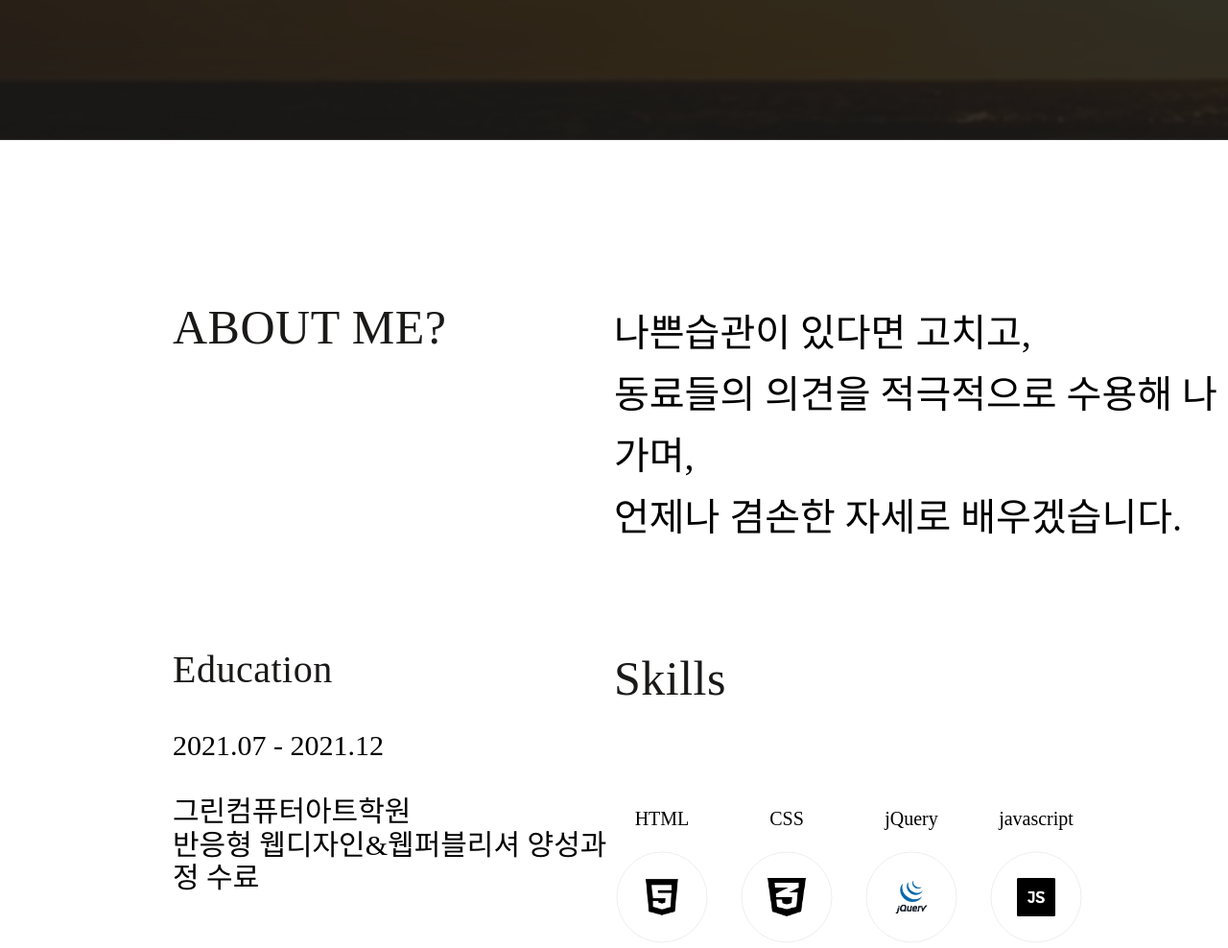
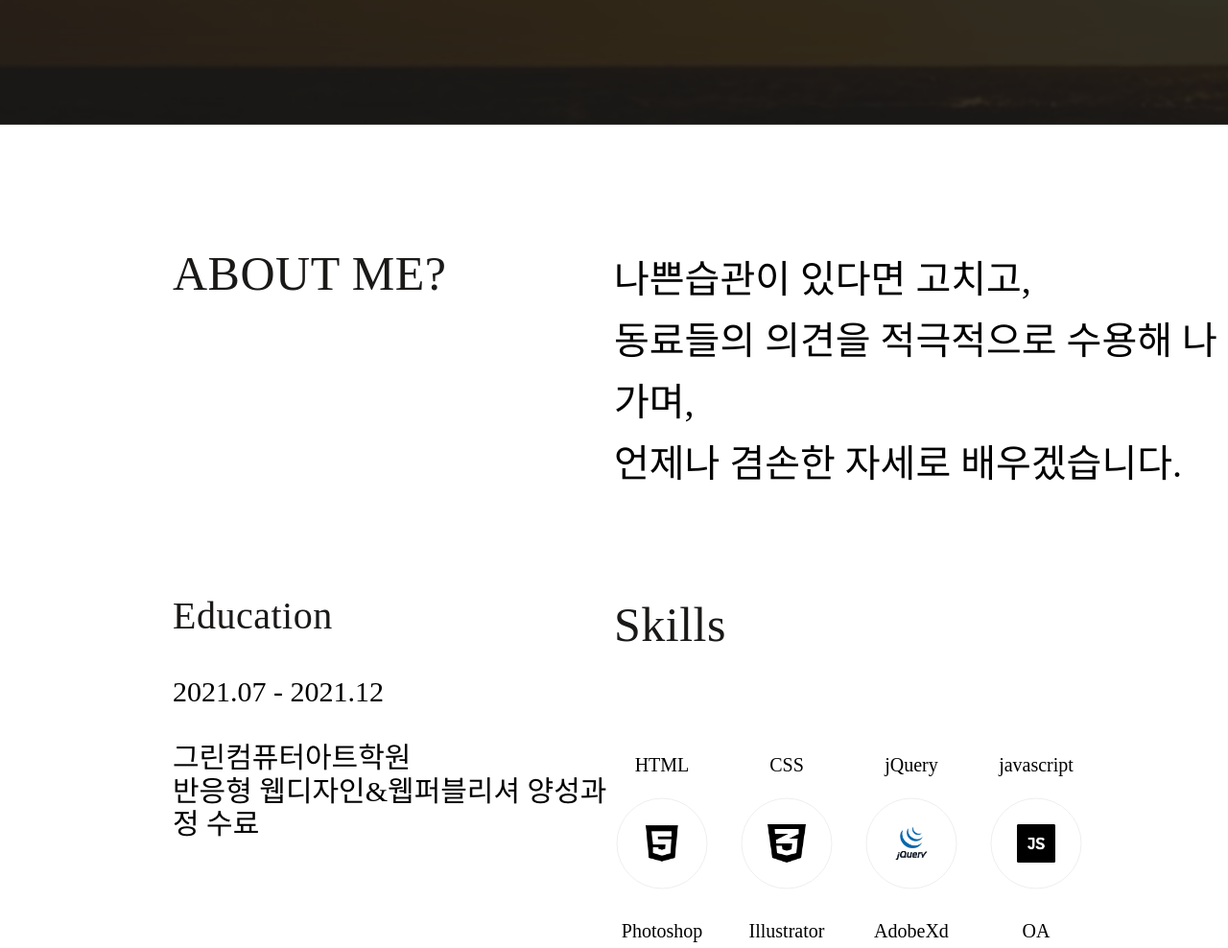
Before and after one commit to AradoChang/aradochang, a plain HTML site: page index.html in a window 1280 px wide. Shown: the part 900-1888 px from the top of the page at 96% size. Drawn offline with Linux system fonts and the light colour scheme.

Commit message:
Add files via upload

```diff
--- a/css/main.css
+++ b/css/main.css
@@ -48,7 +48,7 @@ body {
     position: relative;
     display: block;
     width: 100%;
-    height: 1046px;
+    height: 1030px;
 }
 
 .left {
@@ -139,7 +139,7 @@ body {
 .about-left {
     position: relative;
     display: block;
-    padding-top: 170px;
+    padding-top: 130px;
     padding-left: 180px;
     width:  50%;
 }
@@ -177,7 +177,7 @@ body {
     display: block;
     width:  50%;
 
-    padding-top: 170px;
+    padding-top: 130px;
 }
 
 .about_r {
@@ -369,7 +369,7 @@ body {
     left: 0;
     display: inline-block;
     width: 100%;
-    margin-top: 20;
+    margin-top: 20px;
     font-size: 50px;
     font-weight: 400;
     line-height: 1;
@@ -382,7 +382,7 @@ body {
 .life-slide {
     position: relative;
     display: block;
-    padding-top: 40rem;
+    padding-top: 30rem;
 }
 
 .life-box {
```
